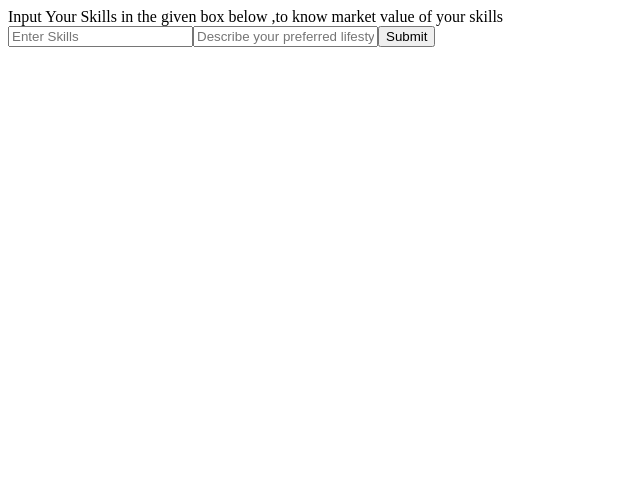
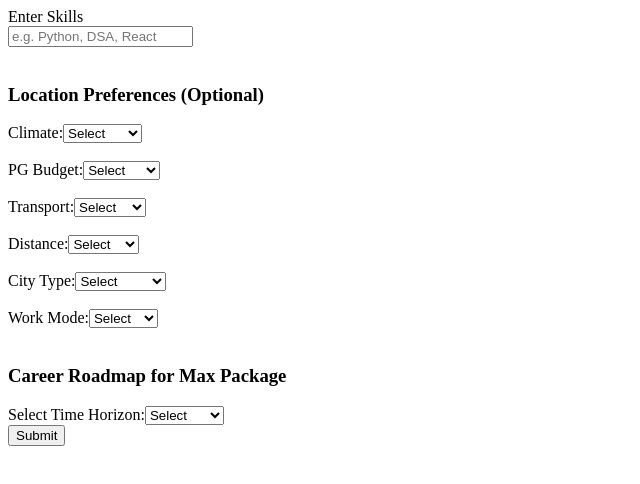
Before and after one commit to Coder-shank/Market-Value-Analyser, a React (Vite) app in the folder frontend/: page / in a window 1280 px wide. Shown: the top 484 px of the page, without its empty margins (0-640 px from the left). Built offline with nearby package versions, Linux system fonts and the light colour scheme; the HTML template or start-up script is replaced by a standard one.

Commit message:
feat: added career roadmap feature with time horizon and improved UI

```diff
--- a/frontend/src/Home.tsx
+++ b/frontend/src/Home.tsx
@@ -3,51 +3,147 @@ import { useState } from "react";
 function Home(){
     const [input,setInput] = useState("")
     const [result,setResult] = useState("")
-    const [preference, setPreference] = useState("")
+    const [years, setYears] = useState("")
+
+    const [preferences, setPreferences] = useState({
+        climate: "",
+        budget: "",
+        transport: "",
+        distance: "",
+        cityType: "",
+        workMode: ""
+    })
+
+    function handlePreferenceChange(e){
+        const { name, value } = e.target;
+        setPreferences(prev => ({
+            ...prev,
+            [name]: value
+        }))
+    }
 
     async function handleClick(){
-      console.log(input)
-        const response = await fetch("http://localhost:5000/generate", {
+
+      const response = await fetch("http://localhost:5000/generate", {
         method: "POST",
         headers: {
           "Content-Type": "application/json"
         },
         body: JSON.stringify({
           userInput: input,
-          preference: preference
+          preference: preferences,
+          years: years
         })
       });
 
-
       const data = await response.json();
-
       setResult(data.result);
-      setInput("")
-      console.log(data)
     }
 
     return (
+        <>
+            {/* SKILLS */}
+            <label>Enter Skills</label><br />
+            <input
+                placeholder="e.g. Python, DSA, React"
+                value={input}
+                onChange={(e)=> setInput(e.target.value)}
+            />
 
-        <>
-             <label htmlFor="InputSkills" > Input Your Skills in the given box below ,to know
-                market value of your skills
-             </label>
-             <br></br>
-
-             <input id="InputSkills"  placeholder="Enter Skills" value={input} onChange={(e)=>{setInput(e.target.value)}}    />
-             <input
-  placeholder="Describe your preferred lifestyle (budget, city type, etc)"
-  value={preference}
-  onChange={(e) => setPreference(e.target.value)}
-/>
+            <br /><br />
 
 
-             <button onClick={handleClick}> Submit </button>
-             <div className="ResultBox"><pre>{result}</pre> </div>
 
+
+
+            {/* 🔽 OTHER PREFERENCES (OPTIONAL) */}
+            <h3>Location Preferences (Optional)</h3>
+
+            <label>Climate:</label>
+            <select name="climate" onChange={handlePreferenceChange}>
+                <option value="">Select</option>
+                <option value="cold">Cold</option>
+                <option value="moderate">Moderate</option>
+                <option value="hot">Hot</option>
+            </select>
+
+            <br /><br />
+
+            <label>PG Budget:</label>
+            <select name="budget" onChange={handlePreferenceChange}>
+                <option value="">Select</option>
+                <option value="low">Under 8k</option>
+                <option value="medium">8k-15k</option>
+                <option value="high">15k+</option>
+            </select>
+
+            <br /><br />
+
+            <label>Transport:</label>
+            <select name="transport" onChange={handlePreferenceChange}>
+                <option value="">Select</option>
+                <option value="good">Good</option>
+                <option value="average">Average</option>
+                <option value="poor">Poor</option>
+            </select>
+
+            <br /><br />
+
+            <label>Distance:</label>
+            <select name="distance" onChange={handlePreferenceChange}>
+                <option value="">Select</option>
+                <option value="near">0-5 km</option>
+                <option value="medium">5-15 km</option>
+                <option value="far">15+ km</option>
+            </select>
+
+            <br /><br />
+
+            <label>City Type:</label>
+            <select name="cityType" onChange={handlePreferenceChange}>
+                <option value="">Select</option>
+                <option value="metro">Metro</option>
+                <option value="peaceful">Peaceful</option>
+                <option value="hometown">Near Home</option>
+            </select>
+
+            <br /><br />
+
+            <label>Work Mode:</label>
+            <select name="workMode" onChange={handlePreferenceChange}>
+                <option value="">Select</option>
+                <option value="remote">Remote</option>
+                <option value="hybrid">Hybrid</option>
+                <option value="office">Office</option>
+            </select>
+
+            <br /><br />
+
+            {/* 🔥 CAREER ROADMAP SECTION */}
+            <h3>Career Roadmap for Max Package</h3>
+
+            <label>Select Time Horizon:</label>
+            <select value={years} onChange={(e)=> setYears(e.target.value)}>
+                <option value="">Select</option>
+                <option value="3">0-3 Years</option>
+                <option value="10">10 Years</option>
+                <option value="15">15 Years</option>
+                <option value="20">20 Years</option>
+                <option value="30">30 Years</option>
+                <option value="40">40 Years</option>
+            </select>
+        <br></br>
+
+
+            {/* SUBMIT */}
+            <button onClick={handleClick}>Submit</button>
+
+            {/* RESULT */}
+            <div className="ResultBox">
+                <pre>{result}</pre>
+            </div>
         </>
     )
-
 }
 
 export default Home;
```
